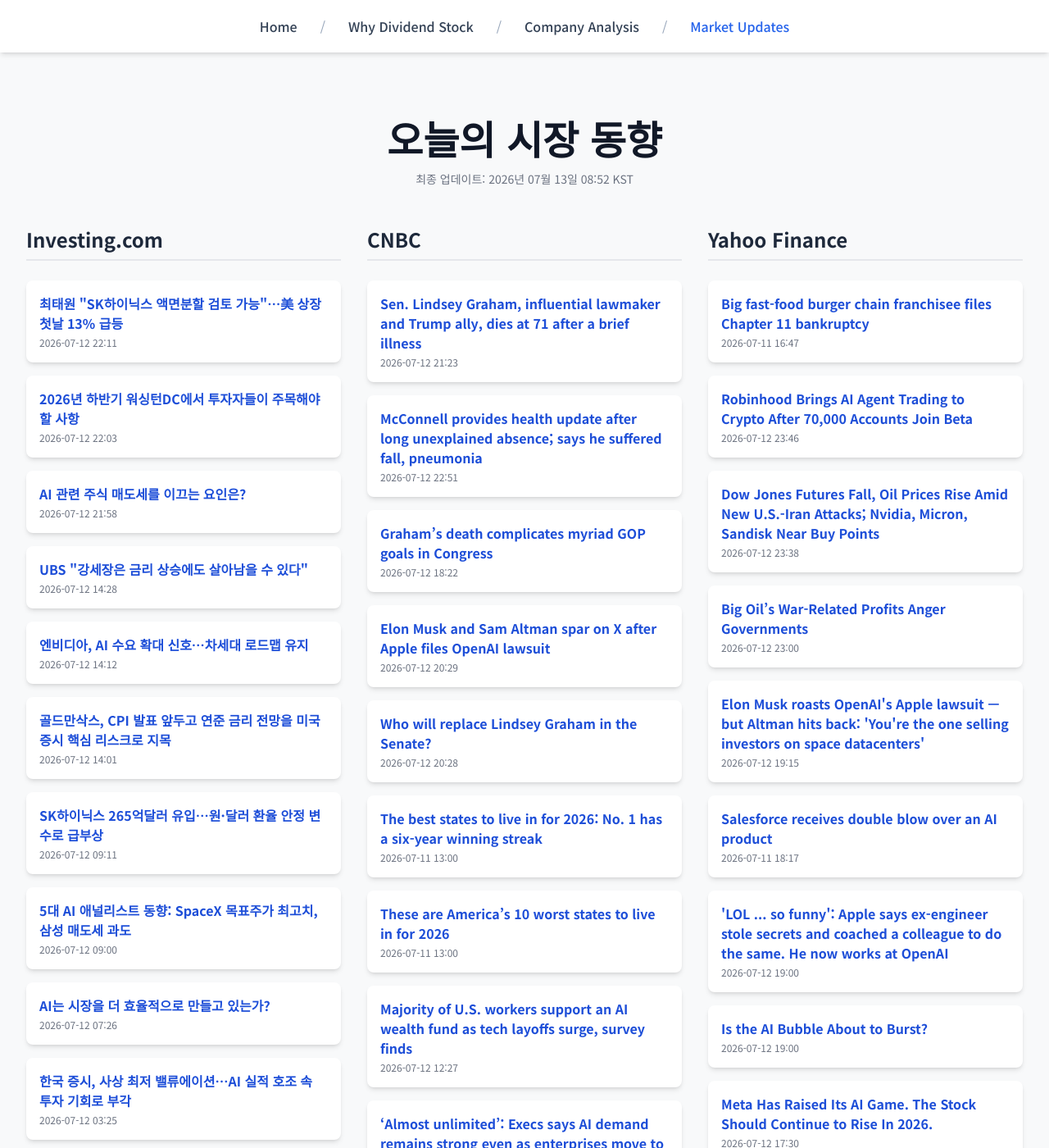
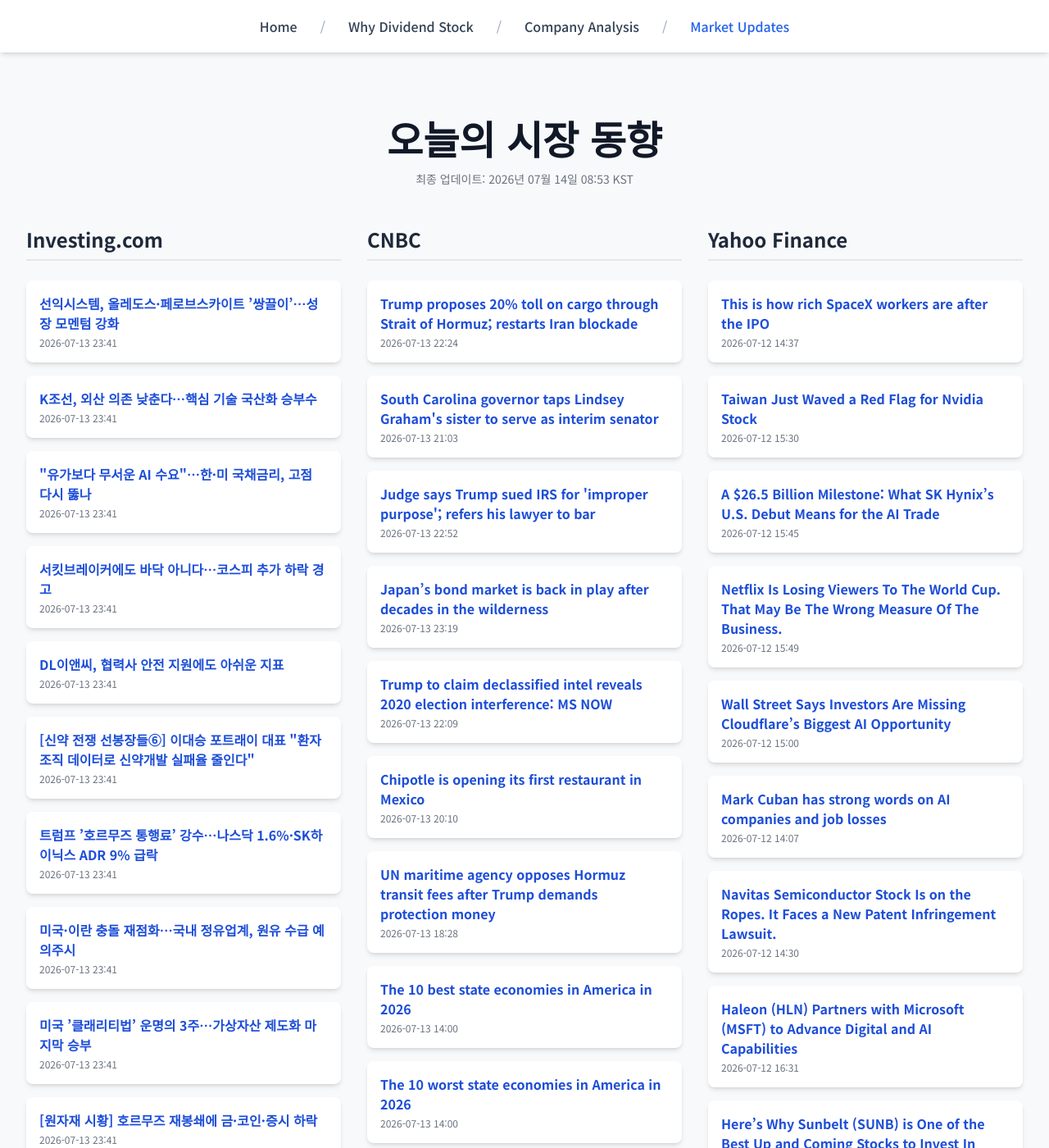
Before and after one commit to Kay-Hwang/my-company-analysis, a Jekyll site: the page built from market-updates.html, in a window 1280 px wide and 1400 px high. Shown: the whole window at 82% size. Built offline with Jekyll 4.4.1, drawn with Linux system fonts in a browser that asks for light colours; nearby versions of some CDN libraries; a script that is not in the unit is left out; some of the changed text lies outside the part shown.

Commit message:
Update daily data

```diff
--- a/_data/latest_data.json
+++ b/_data/latest_data.json
@@ -1,190 +1,190 @@
 {
-  "lastUpdated": "2026년 07월 13일 08:52 KST",
+  "lastUpdated": "2026년 07월 14일 08:53 KST",
   "news": {
     "investing": [
       {
-        "title": "최태원 \"SK하이닉스 액면분할 검토 가능\"…美 상장 첫날 13% 급등",
-        "link": "https://kr.investing.com/news/stock-market-news/article-2012601",
-        "pubDate": "2026-07-12 22:11:08",
-        "summary": "최태원 \"SK하이닉스 액면분할 검토 가능\"…美 상장 첫날 13% 급등"
+        "title": "선익시스템, 올레도스·페로브스카이트 ’쌍끌이’…성장 모멘텀 강화",
+        "link": "https://kr.investing.com/news/stock-market-news/article-2014015",
+        "pubDate": "2026-07-13 23:41:20",
+        "summary": "선익시스템, 올레도스·페로브스카이트 ’쌍끌이’…성장 모멘텀 강화"
       },
       {
-        "title": "2026년 하반기 워싱턴DC에서 투자자들이 주목해야 할 사항",
-        "link": "https://kr.investing.com/news/stock-market-news/article-2012599",
-        "pubDate": "2026-07-12 22:03:26",
-        "summary": "2026년 하반기 워싱턴DC에서 투자자들이 주목해야 할 사항"
+        "title": "K조선, 외산 의존 낮춘다…핵심 기술 국산화 승부수",
+        "link": "https://kr.investing.com/news/stock-market-news/article-2014014",
+        "pubDate": "2026-07-13 23:41:20",
+        "summary": "K조선, 외산 의존 낮춘다…핵심 기술 국산화 승부수"
       },
       {
-        "title": "AI 관련 주식 매도세를 이끄는 요인은?",
-        "link": "https://kr.investing.com/news/stock-market-news/article-2012597",
-        "pubDate": "2026-07-12 21:58:52",
-        "summary": "AI 관련 주식 매도세를 이끄는 요인은?"
+        "title": "\"유가보다 무서운 AI 수요\"…한·미 국채금리, 고점 다시 뚫나",
+        "link": "https://kr.investing.com/news/stock-market-news/article-2014013",
+        "pubDate": "2026-07-13 23:41:19",
+        "summary": "\"유가보다 무서운 AI 수요\"…한·미 국채금리, 고점 다시 뚫나"
       },
       {
-        "title": "UBS \"강세장은 금리 상승에도 살아남을 수 있다\"",
-        "link": "https://kr.investing.com/news/stock-market-news/article-2012595",
-        "pubDate": "2026-07-12 14:28:36",
-        "summary": "UBS \"강세장은 금리 상승에도 살아남을 수 있다\""
+        "title": "서킷브레이커에도 바닥 아니다…코스피 추가 하락 경고",
+        "link": "https://kr.investing.com/news/stock-market-news/article-2014012",
+        "pubDate": "2026-07-13 23:41:19",
+        "summary": "서킷브레이커에도 바닥 아니다…코스피 추가 하락 경고"
       },
       {
-        "title": "엔비디아, AI 수요 확대 신호…차세대 로드맵 유지",
-        "link": "https://kr.investing.com/news/stock-market-news/article-2012593",
-        "pubDate": "2026-07-12 14:12:24",
-        "summary": "엔비디아, AI 수요 확대 신호…차세대 로드맵 유지"
+        "title": "DL이앤씨, 협력사 안전 지원에도 아쉬운 지표",
+        "link": "https://kr.investing.com/news/stock-market-news/article-2014011",
+        "pubDate": "2026-07-13 23:41:19",
+        "summary": "DL이앤씨, 협력사 안전 지원에도 아쉬운 지표"
       },
       {
-        "title": "골드만삭스, CPI 발표 앞두고 연준 금리 전망을 미국 증시 핵심 리스크로 지목",
-        "link": "https://kr.investing.com/news/stock-market-news/article-2012590",
-        "pubDate": "2026-07-12 14:01:47",
-        "summary": "골드만삭스, CPI 발표 앞두고 연준 금리 전망을 미국 증시 핵심 리스크로 지목"
+        "title": "[신약 전쟁 선봉장들⑥] 이대승 포트래이 대표 \"환자 조직 데이터로 신약개발 실패율 줄인다\"",
+        "link": "https://kr.investing.com/news/stock-market-news/article-2014010",
+        "pubDate": "2026-07-13 23:41:18",
+        "summary": "[신약 전쟁 선봉장들⑥] 이대승 포트래이 대표 \"환자 조직 데이터로 신약개발 실패율 줄인다\""
       },
       {
-        "title": "SK하이닉스 265억달러 유입…원·달러 환율 안정 변수로 급부상",
-        "link": "https://kr.investing.com/news/stock-market-news/article-2012567",
-        "pubDate": "2026-07-12 09:11:15",
-        "summary": "SK하이닉스 265억달러 유입…원·달러 환율 안정 변수로 급부상"
+        "title": "트럼프 ’호르무즈 통행료’ 강수…나스닥 1.6%·SK하이닉스 ADR 9% 급락",
+        "link": "https://kr.investing.com/news/stock-market-news/article-2014009",
+        "pubDate": "2026-07-13 23:41:18",
+        "summary": "트럼프 ’호르무즈 통행료’ 강수…나스닥 1.6%·SK하이닉스 ADR 9% 급락"
       },
       {
-        "title": "5대 AI 애널리스트 동향: SpaceX 목표주가 최고치, 삼성 매도세 과도",
-        "link": "https://kr.investing.com/news/stock-market-news/article-2012560",
-        "pubDate": "2026-07-12 09:00:00",
-        "summary": "5대 AI 애널리스트 동향: SpaceX 목표주가 최고치, 삼성 매도세 과도"
+        "title": "미국·이란 충돌 재점화…국내 정유업계, 원유 수급 예의주시",
+        "link": "https://kr.investing.com/news/stock-market-news/article-2014008",
+        "pubDate": "2026-07-13 23:41:18",
+        "summary": "미국·이란 충돌 재점화…국내 정유업계, 원유 수급 예의주시"
       },
       {
-        "title": "AI는 시장을 더 효율적으로 만들고 있는가?",
-        "link": "https://kr.investing.com/news/stock-market-news/article-2012555",
-        "pubDate": "2026-07-12 07:26:38",
-        "summary": "AI는 시장을 더 효율적으로 만들고 있는가?"
+        "title": "﻿미국 ’클래리티법’ 운명의 3주…가상자산 제도화 마지막 승부",
+        "link": "https://kr.investing.com/news/stock-market-news/article-2014007",
+        "pubDate": "2026-07-13 23:41:17",
+        "summary": "﻿미국 ’클래리티법’ 운명의 3주…가상자산 제도화 마지막 승부"
       },
       {
-        "title": "한국 증시, 사상 최저 밸류에이션…AI 실적 호조 속 투자 기회로 부각",
-        "link": "https://kr.investing.com/news/stock-market-news/article-2012544",
-        "pubDate": "2026-07-12 03:25:49",
-        "summary": "한국 증시, 사상 최저 밸류에이션…AI 실적 호조 속 투자 기회로 부각"
+        "title": "[원자재 시황] 호르무즈 재봉쇄에 금·코인·증시 하락",
+        "link": "https://kr.investing.com/news/stock-market-news/article-2014006",
+        "pubDate": "2026-07-13 23:41:17",
+        "summary": "[원자재 시황] 호르무즈 재봉쇄에 금·코인·증시 하락"
       }
     ],
     "cnbc": [
       {
-        "title": "Sen. Lindsey Graham, influential lawmaker and Trump ally,  dies at 71 after a brief illness",
-        "link": "https://www.cnbc.com/2026/07/12/senator-lindsey-graham-has-died-after-a-brief-illness-his-office-says.html",
-        "pubDate": "Sun, 12 Jul 2026 21:23:23 GMT",
-        "summary": "Graham, a prominent Republican senator from South Carolina, had just returned from a trip to Ukraine."
+        "title": "Trump proposes 20% toll on cargo through Strait of Hormuz; restarts Iran blockade",
+        "link": "https://www.cnbc.com/2026/07/13/trump-iran-hormuz-strait-charge-reimburse.html",
+        "pubDate": "Mon, 13 Jul 2026 22:24:15 GMT",
+        "summary": "The Strait of Hormuz is a major oil shipping route and the epicenter of the U.S. and Israel's ongoing war with Iran."
       },
       {
-        "title": "McConnell provides health update after long unexplained absence; says he suffered fall, pneumonia",
-        "link": "https://www.cnbc.com/2026/07/12/mcconnell-provides-health-update-after-long-unexplained-absence.html",
-        "pubDate": "Sun, 12 Jul 2026 22:51:13 GMT",
-        "summary": "McConnell is the longest-serving party leader in Senate history."
+        "title": "South Carolina governor taps Lindsey Graham's sister to serve as interim senator",
+        "link": "https://www.cnbc.com/2026/07/13/trump-lindsey-graham-darline-south-carolina-senator.html",
+        "pubDate": "Mon, 13 Jul 2026 21:03:13 GMT",
+        "summary": "The death of Sen. Lindsey Graham ignited a scramble among South Carolina Republicans to prepare for a special primary election to replace him on the GOP ticket."
       },
       {
-        "title": "Graham’s death complicates myriad GOP goals in Congress",
-        "link": "https://www.cnbc.com/2026/07/12/grahams-death-policy-washington-save-america-ukraine-blanche-reconciliation.html",
-        "pubDate": "Sun, 12 Jul 2026 18:22:11 GMT",
-        "summary": "South Carolina Republican Sen. Lindsey Graham died unexpectedly at 71."
+        "title": "Judge says Trump sued IRS for 'improper purpose'; refers his lawyer to bar",
+        "link": "https://www.cnbc.com/2026/07/13/trump-irs-doj-lawsuit-blanche.html",
+        "pubDate": "Mon, 13 Jul 2026 22:52:19 GMT",
+        "summary": "Trump's lawsuit against the IRS was settled by the Justice Department with an agreement to create a $1.8 billion \"lawfare\" fund that has since been scrapped."
       },
       {
-        "title": "Elon Musk and Sam Altman spar on X after Apple files OpenAI lawsuit",
-        "link": "https://www.cnbc.com/2026/07/12/elon-musk-and-sam-altman-spar-.html",
-        "pubDate": "Sun, 12 Jul 2026 20:29:06 GMT",
-        "summary": "Sam Altman insisted that Elon Musk was again obsessed with him because of an OpenAI model release earlier this week."
+        "title": "Japan’s bond market is back in play after decades in the wilderness",
+        "link": "https://www.cnbc.com/2026/07/14/japan-bond-jgb-yields-.html",
+        "pubDate": "Mon, 13 Jul 2026 23:19:08 GMT",
+        "summary": "JGBs have been selling off amid policy normalization and concerns over Tokyo's spending plans, but experts say that they deserve another look from investors."
       },
       {
-        "title": "Who will replace Lindsey Graham in the Senate?",
-        "link": "https://www.cnbc.com/2026/07/12/nancy-mace-lindsey-graham-senate-seat-south-carolina-election.html",
-        "pubDate": "Sun, 12 Jul 2026 20:28:16 GMT",
-        "summary": "South Carolina GOP Rep. Nancy Mace and Gov. Henry McMaster are among the first to be floated for the Senate seat vacated by Lindsey Graham."
+        "title": "Trump to claim declassified intel reveals 2020 election interference: MS NOW",
+        "link": "https://www.cnbc.com/2026/07/13/trump-2020-election-intelligence-speech.html",
+        "pubDate": "Mon, 13 Jul 2026 22:09:22 GMT",
+        "summary": "Trump said he will make a \"Speech to the Nation on Thursday evening, at 9 P.M. Eastern,\" without providing further details."
       },
       {
-        "title": "The best states to live in for 2026: No. 1 has a six-year winning streak",
-        "link": "https://www.cnbc.com/2026/07/11/best-states-to-live-in-america-2026.html",
-        "pubDate": "Sat, 11 Jul 2026 13:00:01 GMT",
-        "summary": "Return to office mandates and a decline in remote work have companies looking more closely at the quality of life in the place where they establish offices."
+        "title": "Chipotle is opening its first restaurant in Mexico",
+        "link": "https://www.cnbc.com/2026/07/13/chipotle-opening-first-restaurant-in-mexico.html",
+        "pubDate": "Mon, 13 Jul 2026 20:10:01 GMT",
+        "summary": "Fast casual chain Chipotle announced Monday that it is opening its first location in Mexico in the Monterrey area."
       },
       {
-        "title": "These are America’s 10 worst states to live in for 2026",
-        "link": "https://www.cnbc.com/2026/07/11/worst-states-to-live-in-america-2026.html",
-        "pubDate": "Sat, 11 Jul 2026 13:00:01 GMT",
-        "summary": "Some states may have low costs and light regulation, but high crime and lack of healthcare are among important factors when people choose where to live."
+        "title": "UN maritime agency opposes Hormuz transit fees after Trump demands protection money",
+        "link": "https://www.cnbc.com/2026/07/13/imo-maritime-organization-strait-hormuz-tolls-trump-iran.html",
+        "pubDate": "Mon, 13 Jul 2026 18:28:04 GMT",
+        "summary": "The security situation in Hormuz has deteriorated since Iran attacked multiple commercial ships transiting the strait over the past week."
       },
       {
-        "title": "Majority of U.S. workers support an AI wealth fund as tech layoffs surge, survey finds",
-        "link": "https://www.cnbc.com/2026/07/12/majority-of-us-workers-support-ai-fund-amid-tech-layoffs-survey.html",
-        "pubDate": "Sun, 12 Jul 2026 12:27:55 GMT",
-        "summary": "A majority of U.S. employees now want an AI sovereign wealth fund to hold corporations more accountable, according to a recent survey, as tech layoffs rise."
+        "title": "The 10 best state economies in America in 2026",
+        "link": "https://www.cnbc.com/2026/07/13/best-state-economies-2026.html",
+        "pubDate": "Mon, 13 Jul 2026 14:00:01 GMT",
+        "summary": "Economy is one of the most important categories in CNBC’s annual America’s Top States for Business rankings. Several states stand out for economic strength."
       },
       {
-        "title": "‘Almost unlimited’: Execs says AI demand remains strong even as enterprises move to ‘valuemaxxing’",
-        "link": "https://www.cnbc.com/2026/07/12/ai-demand-chips-data-centers-stock-volatility.html",
-        "pubDate": "Sun, 12 Jul 2026 05:00:01 GMT",
-        "summary": "AI-related chip stocks have been volatile amid a debate over AI demand and spending."
+        "title": "The 10 worst state economies in America in 2026",
+        "link": "https://www.cnbc.com/2026/07/13/worst-state-economies-2026.html",
+        "pubDate": "Mon, 13 Jul 2026 14:00:01 GMT",
+        "summary": "Economy is a key category in CNBC’s America’s Top States for Business study, and some states stand out for the wrong reasons."
       },
       {
-        "title": "'Funflation' hits home: Why staying in isn't the cost-saver it used to be",
-        "link": "https://www.cnbc.com/2026/07/11/funflation-streaming-video-games-xbox-apple-disney-netflix.html",
-        "pubDate": "Sun, 12 Jul 2026 19:17:32 GMT",
-        "summary": "Following a wave of price hikes, at-home pastimes like streaming movies or playing video games are pinching pocketbooks."
+        "title": "Paramount, WBD hit with lawsuit from 12 states, including California, to block merger",
+        "link": "https://www.cnbc.com/2026/07/13/paramount-wbd-merger-lawsuit.html",
+        "pubDate": "Mon, 13 Jul 2026 18:58:47 GMT",
+        "summary": "A group of states, including California, filed a lawsuit to block the merger between Paramount and Warner Bros. Discovery."
       }
     ],
     "yahoo": [
       {
-        "title": "Big fast-food burger chain franchisee files Chapter 11 bankruptcy",
-        "link": "https://finance.yahoo.com/small-business/articles/big-fast-food-burger-chain-164700124.html",
-        "pubDate": "2026-07-11T16:47:00Z",
-        "summary": "Big fast-food burger chain franchisee files Chapter 11 bankruptcy"
+        "title": "This is how rich SpaceX workers are after the IPO",
+        "link": "https://finance.yahoo.com/markets/stocks/articles/rich-spacex-workers-ipo-143700468.html",
+        "pubDate": "2026-07-12T14:37:00Z",
+        "summary": "This is how rich SpaceX workers are after the IPO"
       },
       {
-        "title": "Robinhood Brings AI Agent Trading to Crypto After 70,000 Accounts Join Beta",
-        "link": "https://finance.yahoo.com/markets/crypto/articles/robinhood-brings-ai-agent-trading-234600114.html",
-        "pubDate": "2026-07-12T23:46:00Z",
-        "summary": "Robinhood Brings AI Agent Trading to Crypto After 70,000 Accounts Join Beta"
+        "title": "Taiwan Just Waved a Red Flag for Nvidia Stock",
+        "link": "https://finance.yahoo.com/markets/stocks/articles/taiwan-just-waved-red-flag-153002330.html",
+        "pubDate": "2026-07-12T15:30:02Z",
+        "summary": "Taiwan Just Waved a Red Flag for Nvidia Stock"
       },
       {
-        "title": "Dow Jones Futures Fall, Oil Prices Rise Amid New U.S.-Iran Attacks; Nvidia, Micron, Sandisk Near Buy Points",
-        "link": "https://www.investors.com/market-trend/stock-market-today/dow-jones-futures-us-iran-attacks-nvidia-micron-sandisk-taiwan-semiconductor/?src=A00220&yptr=yahoo",
-        "pubDate": "2026-07-12T23:38:47Z",
-        "summary": "Dow Jones Futures Fall, Oil Prices Rise Amid New U.S.-Iran Attacks; Nvidia, Micron, Sandisk Near Buy Points"
+        "title": "A $26.5 Billion Milestone: What SK Hynix’s U.S. Debut Means for the AI Trade",
+        "link": "https://finance.yahoo.com/markets/stocks/articles/26-5-billion-milestone-sk-154538410.html",
+        "pubDate": "2026-07-12T15:45:38Z",
+        "summary": "A $26.5 Billion Milestone: What SK Hynix’s U.S. Debut Means for the AI Trade"
       },
       {
-        "title": "Big Oil’s War-Related Profits Anger Governments",
-        "link": "https://finance.yahoo.com/energy/articles/big-oil-war-related-profits-230000286.html",
-        "pubDate": "2026-07-12T23:00:00Z",
-        "summary": "Big Oil’s War-Related Profits Anger Governments"
+        "title": "Netflix Is Losing Viewers To The World Cup. That May Be The Wrong Measure Of The Business.",
+        "link": "https://finance.yahoo.com/media-advertising/articles/netflix-losing-viewers-world-cup-154908133.html",
+        "pubDate": "2026-07-12T15:49:08Z",
+        "summary": "Netflix Is Losing Viewers To The World Cup. That May Be The Wrong Measure Of The Business."
       },
       {
-        "title": "Elon Musk roasts OpenAI's Apple lawsuit — but Altman hits back: 'You're the one selling investors on space datacenters'",
-        "link": "https://finance.yahoo.com/markets/stocks/articles/elon-musk-roasts-openais-apple-191500316.html",
-        "pubDate": "2026-07-12T19:15:00Z",
-        "summary": "Elon Musk roasts OpenAI's Apple lawsuit — but Altman hits back: 'You're the one selling investors on space datacenters'"
+        "title": "Wall Street Says Investors Are Missing Cloudflare’s Biggest AI Opportunity",
+        "link": "https://finance.yahoo.com/technology/ai/articles/wall-street-says-investors-missing-150002997.html",
+        "pubDate": "2026-07-12T15:00:02Z",
+        "summary": "Wall Street Says Investors Are Missing Cloudflare’s Biggest AI Opportunity"
       },
       {
-        "title": "Salesforce receives double blow over an AI product",
-        "link": "https://finance.yahoo.com/technology/ai/articles/salesforce-receives-double-blow-over-181700627.html",
-        "pubDate": "2026-07-11T18:17:00Z",
-        "summary": "Salesforce receives double blow over an AI product"
+        "title": "Mark Cuban has strong words on AI companies and job losses",
+        "link": "https://finance.yahoo.com/technology/ai/articles/mark-cuban-strong-words-ai-140700495.html",
+        "pubDate": "2026-07-12T14:07:00Z",
+        "summary": "Mark Cuban has strong words on AI companies and job losses"
       },
       {
-        "title": "'LOL ... so funny': Apple says ex-engineer stole secrets and coached a colleague to do the same. He now works at OpenAI",
-        "link": "https://finance.yahoo.com/technology/ai/articles/lol-funny-apple-says-ex-190000424.html",
-        "pubDate": "2026-07-12T19:00:00Z",
-        "summary": "'LOL ... so funny': Apple says ex-engineer stole secrets and coached a colleague to do the same. He now works at OpenAI"
+        "title": "Navitas Semiconductor Stock Is on the Ropes. It Faces a New Patent Infringement Lawsuit.",
+        "link": "https://finance.yahoo.com/markets/stocks/articles/navitas-semiconductor-stock-ropes-faces-143002022.html",
+        "pubDate": "2026-07-12T14:30:02Z",
+        "summary": "Navitas Semiconductor Stock Is on the Ropes. It Faces a New Patent Infringement Lawsuit."
       },
       {
-        "title": "Is the AI Bubble About to Burst?",
-        "link": "https://finance.yahoo.com/technology/ai/articles/ai-bubble-burst-190000071.html",
-        "pubDate": "2026-07-12T19:00:00Z",
-        "summary": "Is the AI Bubble About to Burst?"
+        "title": "Haleon (HLN) Partners with Microsoft (MSFT) to Advance Digital and AI Capabilities",
+        "link": "https://finance.yahoo.com/technology/ai/articles/haleon-hln-partners-microsoft-msft-132610148.html",
+        "pubDate": "2026-07-12T16:31:10Z",
+        "summary": "Haleon (HLN) Partners with Microsoft (MSFT) to Advance Digital and AI Capabilities"
       },
       {
-        "title": "Meta Has Raised Its AI Game. The Stock Should Continue to Rise In 2026.",
-        "link": "https://finance.yahoo.com/technology/ai/articles/meta-raised-ai-game-stock-173002031.html",
-        "pubDate": "2026-07-12T17:30:02Z",
-        "summary": "Meta Has Raised Its AI Game. The Stock Should Continue to Rise In 2026."
+        "title": "Here’s Why Sunbelt (SUNB) is One of the Best Up and Coming Stocks to Invest In Right Now",
+        "link": "https://finance.yahoo.com/markets/stocks/articles/why-sunbelt-sunb-one-best-132603787.html",
+        "pubDate": "2026-07-12T16:31:03Z",
+        "summary": "Here’s Why Sunbelt (SUNB) is One of the Best Up and Coming Stocks to Invest In Right Now"
       },
       {
-        "title": "Figure Technology (FIGR): Stocks Set to Explode in the Next 2 Years",
-        "link": "https://finance.yahoo.com/markets/stocks/articles/figure-technology-figr-stocks-set-075928541.html",
-        "pubDate": "2026-07-12T17:27:28Z",
-        "summary": "Figure Technology (FIGR): Stocks Set to Explode in the Next 2 Years"
+        "title": "Nabors Industries Ltd. (NBR) Is A Top Stock To Buy According To Bill Miller",
+        "link": "https://finance.yahoo.com/markets/stocks/articles/nabors-industries-ltd-nbr-top-142403732.html",
+        "pubDate": "2026-07-12T14:24:03Z",
+        "summary": "Nabors Industries Ltd. (NBR) Is A Top Stock To Buy According To Bill Miller"
       }
     ]
   }
```
